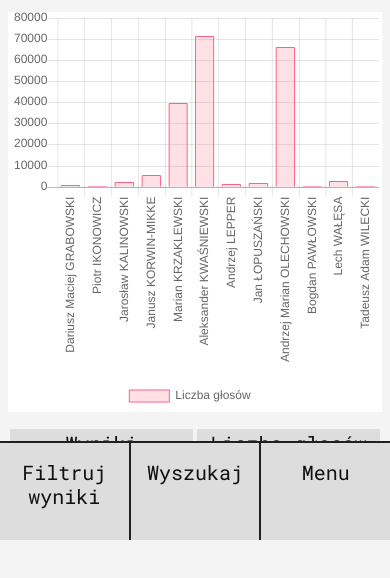
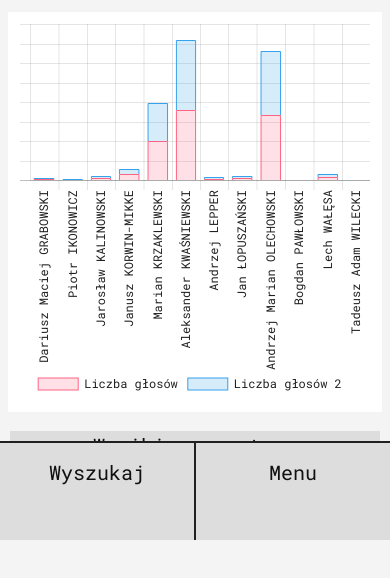
Before and after one commit to kowaalczyk/www-wybory-2000, a plain HTML site: page lab1/html/index.html in a window 390 px wide. Shown: the part 304-882 px from the top of the page. Drawn offline with Linux system fonts and the light colour scheme.

Commit message:
moved filter button, fixed layout for mobile landscape orientation

```diff
--- a/lab1/css/style.css
+++ b/lab1/css/style.css
@@ -125,6 +125,19 @@ body.kk-flex-body {
     justify-content: center;
 }
 
+/* make horizontal separated buttons vertical on smaller devices */
+@media (max-width: 720px) {
+    .kk-horizontal.kk-btns-separated {
+        flex-direction: column;
+    }
+
+    .kk-horizontal.kk-btns-separated > a.kk-btn {
+        margin: 0.5vmin;
+        flex-grow: 1;
+        flex-basis: 0;
+    }
+}
+
 .kk-btns-separated > a.kk-btn {
     margin: 0 0.5vw;
     flex-grow: 1;
@@ -144,6 +157,19 @@ body.kk-flex-body {
 
 .kk-fill-height {
     height: inherit;
+}
+
+/* specific element layout */
+
+.chart {
+    background-color: white;
+    max-height: 50vmax; /* TODO: this is eyeballed, think of better layout */
+}
+
+.chart > * {
+    max-height: inherit;
+    width: auto;
+    margin: 0 auto;
 }
 
 /* CONTENT STYLE */
@@ -169,17 +195,6 @@ h2.kk-result > span#result-type {
     line-height: 1.2;
     color: #F4F4F4;
     background-color: var(--kk-dark-bg-color);
-}
-
-.chart {
-    background-color: white;
-    max-height: 50vh;
-}
-
-.chart > * {
-    max-height: inherit;
-    width: auto;
-    margin: 0 auto;
 }
 
 a.kk-btn {
--- a/lab1/html/index.html
+++ b/lab1/html/index.html
@@ -16,7 +16,7 @@
 
     <!--Roboto Mono Google Font, weights: 400, 700-->
     <link href="https://fonts.googleapis.com/css?family=Roboto+Mono:400,700" rel="stylesheet">
-    <!--TODO: Load fonts locally, bundle css js and images-->
+    <!--TODO: Load fonts locally, bundle css js + compress images-->
 </head>
 <body class="kk-flex-body">
     <div id="vue-app">
@@ -60,6 +60,9 @@
                     <a class="kk-btn" id="score-count" href="#!">
                         Liczba głosów
                     </a>
+                    <a class="kk-btn" id="score-filter" href="#!">
+                        Filtruj wyniki
+                    </a>
                 </div>
             </section>
         </div>
@@ -69,12 +72,6 @@
                 <!-- MENU BUTTONS -->
 
                 <div class="kk-horizontal kk-btns-tight kk-fill-height">
-                    <a href="#!"
-                       class="kk-btn kk-btn-tall"
-                       id="filter-btn"
-                       @click="toggleExpandable($event, 'filter')">
-                        Filtruj wyniki
-                    </a>
                     <a href="#!"
                        class="kk-btn kk-btn-tall"
                        id="search-btn"
@@ -122,18 +119,6 @@
                         </li>
                     </ul>
                 </div>
-                <div id="filter-content"
-                     class="kk-container kk-expandable"
-                     v-bind:class="{visible: expandables.filter}">
-                    <ul class="kk-list">
-                        <li>
-                            <a class="kk-btn kk-list-btn" href="#!">
-                                This is not implemented yet :c
-                                <!-- TODO: Implement search -->
-                            </a>
-                        </li>
-                    </ul>
-                </div>
                 <div id="search-content"
                      class="kk-container kk-expandable"
                      v-bind:class="{visible: expandables.search}">
--- a/lab1/js/app.js
+++ b/lab1/js/app.js
@@ -62,6 +62,9 @@ const scoresPercent = [
     0.129544418190109
 ];
 
+Chart.defaults.global.defaultFontColor = '#202020';
+Chart.defaults.global.defaultFontFamily = "'Roboto Mono', monospace";
+
 // chart component
 Vue.component('main-chart', {
     extends: VueChartJs.Bar,
@@ -89,9 +92,16 @@ let app = new Vue({
                 backgroundColor: calculateBackgroundColor(colors[0]),
                 borderColor: calculateBorderColor(colors[0]),
                 borderWidth: 1
+            }, {
+                label: 'Liczba głosów 2',
+                data: scores,
+                backgroundColor: calculateBackgroundColor(colors[1]),
+                borderColor: calculateBorderColor(colors[1]),
+                borderWidth: 1
             }]
         },
         chartOptions: {
+            animation: false,
             responsive: true,
             maintainAspectRatio: false,
             legend: {
@@ -105,13 +115,24 @@ let app = new Vue({
                         autoSkip: false,
                         maxRotation: 90,
                         minRotation: 90,
-                    }
+                    },
+                    stacked: true
                 }],
                 yAxes: [{
                     ticks: {
+                        display: false,
                         beginAtZero: true
-                    }
+                    },
+                    stacked: true
                 }]
+            },
+            layout: {
+                padding: {
+                    left: 12,
+                    right: 12,
+                    top: 12,
+                    bottom: 12
+                }
             }
         },
         expandables: {
@@ -124,7 +145,6 @@ let app = new Vue({
         closeExpandables() {
             this.expandables = {
                 menu: false,
-                filter: false,
                 search: false
             }
         },
@@ -132,6 +152,7 @@ let app = new Vue({
             event.preventDefault();
             const prevState = this.expandables[expandableName];
             if(!prevState) {
+                // make sure everything is closed before opening expandable
                 this.closeExpandables();
             }
             this.expandables[expandableName] = !prevState;
```
